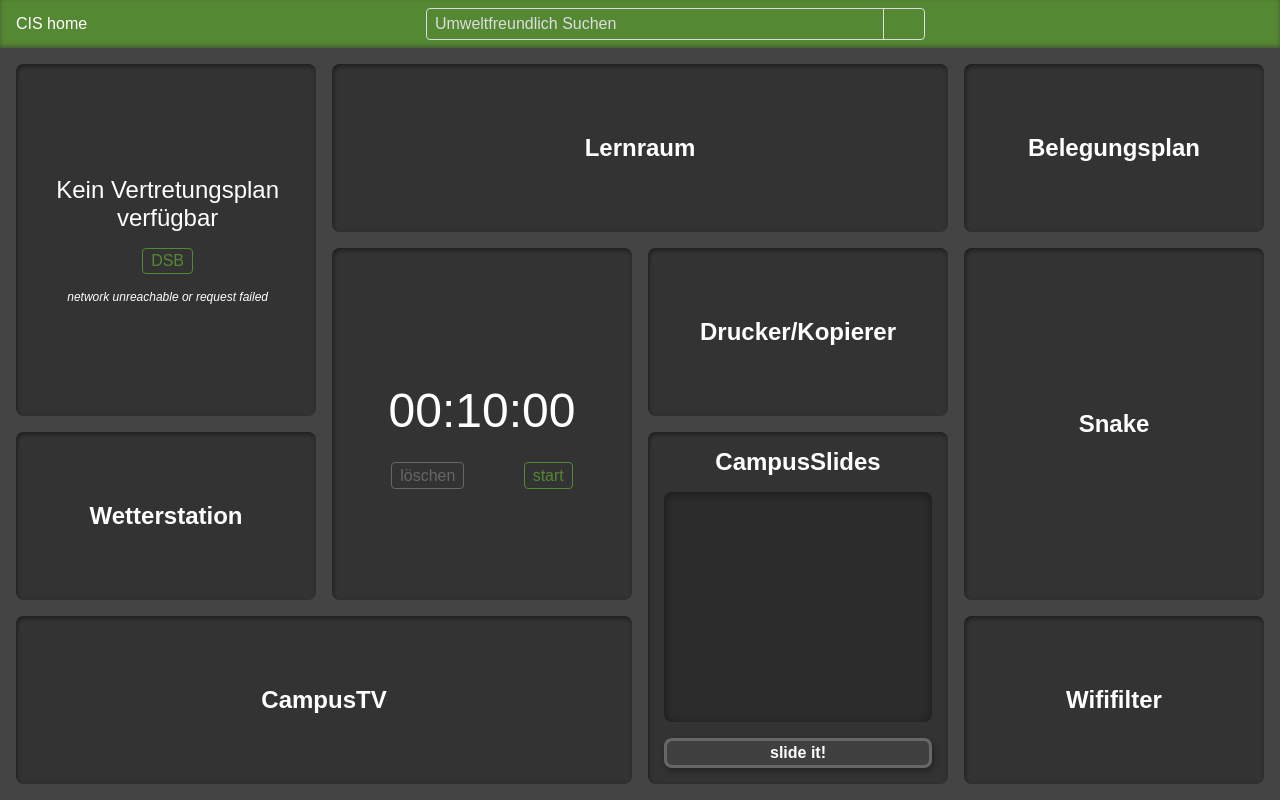
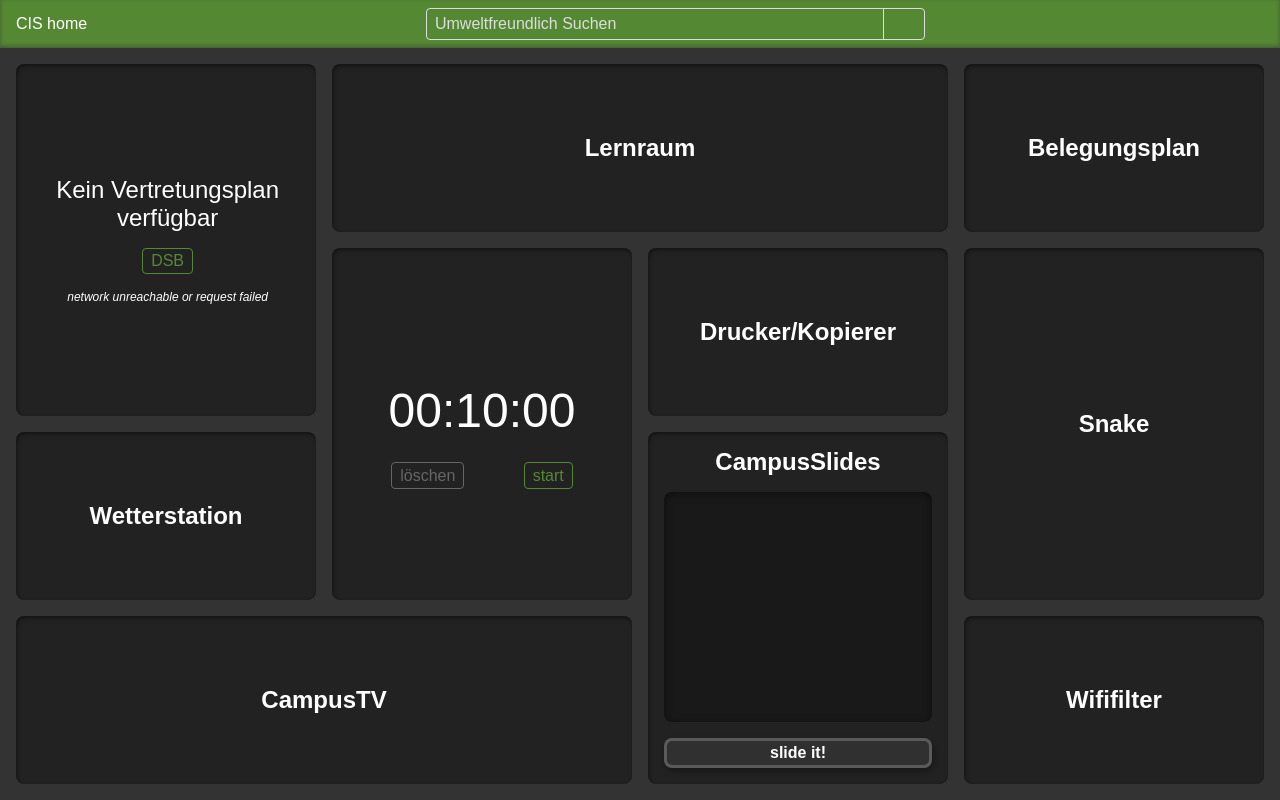
Before and after one commit to gruener-campus-malchow/startseite, a PHP site: page / in a window 1280 px wide. Run offline with PHP 8.4, Linux system fonts and the light colour scheme.

Commit message:
slight color changes

```diff
--- a/src/_campusslides.scss
+++ b/src/_campusslides.scss
@@ -16,7 +16,7 @@
 
 		border-radius: 0.5rem;
 		color: #fff;
-		background-color: #0002;
+		background-color: #0004;
 		box-shadow: #0007 0 .1rem .6rem inset;
 		overflow: auto;
 
--- a/src/_vars.scss
+++ b/src/_vars.scss
@@ -1,5 +1,5 @@
-$primary-color: #333;
-$secondary-color: #444;
+$primary-color: #222;
+$secondary-color: #333;
 $tertiary-color: #666;
 $primary-highlight-color: #583;
 $secondary-highlight-color: #7a3;
```
Also changed, not shown: build/index.css.
